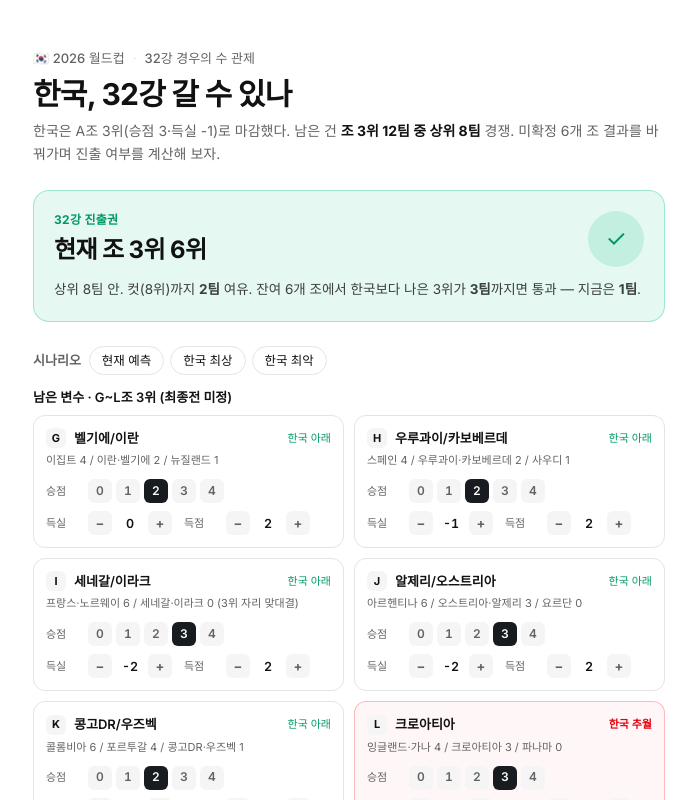
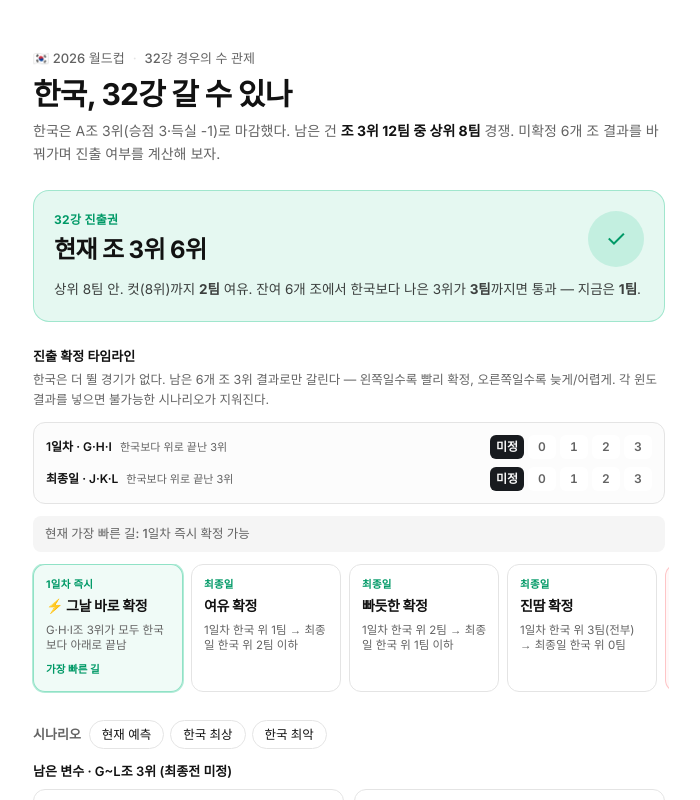
Before and after one commit to cykim8811/korea32, a Next.js app in the folder frontend/: page / in a window 1280 px wide. Shown: the top 800 px of the page, without its empty margins (291-991 px from the left). Built offline with nearby package versions, Linux system fonts and the light colour scheme.

Commit message:
진출 확정 타임라인 추가: 왼쪽=빨리 확정, 오른쪽=늦게/탈락, 결과 입력 시 가지치기

```diff
--- a/frontend/app/page.tsx
+++ b/frontend/app/page.tsx
@@ -123,6 +123,9 @@ export default function Page() {
         pendingAhead={pendingAhead}
         maxPendingAhead={maxPendingAhead}
       />
+
+      {/* 진출 확정 타임라인 */}
+      <ScenarioTimeline />
 
       {/* 시나리오 프리셋 */}
       <div className="mt-6 mb-3 flex items-center gap-2">
@@ -281,6 +284,280 @@ function Verdict({
           </>
         )}
       </p>
+    </div>
+  );
+}
+
+// ── 진출 확정 타임라인 ─────────────────────────────────────────────────
+// 한국은 더 뛸 경기가 없다. 진출은 남은 6개 조 3위 결과로만 갈린다.
+// 일정상 1일차(G·H·I) → 최종일(J·K·L). 각 윈도에서 "한국보다 위로 끝난
+// 3위 수"만이 변수. 확정 4팀(4점)이 이미 앞 → 잔여 누적 3팀까지는 진출,
+// 4팀째가 올라서는 순간 탈락. 왼쪽일수록 빨리 확정된다.
+type WVal = "?" | 0 | 1 | 2 | 3;
+
+type ScenarioCard = {
+  key: string;
+  when: string;
+  title: string;
+  desc: string;
+  tone: "in" | "out";
+  k1?: number; // 1일차 한국 위 팀 수 (IN 카드)
+  k2max?: number; // 최종일 허용 상한 (IN 카드)
+};
+
+const CARDS: ScenarioCard[] = [
+  {
+    key: "A",
+    when: "1일차 즉시",
+    title: "⚡ 그날 바로 확정",
+    desc: "G·H·I조 3위가 모두 한국보다 아래로 끝남",
+    tone: "in",
+    k1: 0,
+    k2max: 99,
+  },
+  {
+    key: "B",
+    when: "최종일",
+    title: "여유 확정",
+    desc: "1일차 한국 위 1팀 → 최종일 한국 위 2팀 이하",
+    tone: "in",
+    k1: 1,
+    k2max: 2,
+  },
+  {
+    key: "C",
+    when: "최종일",
+    title: "빠듯한 확정",
+    desc: "1일차 한국 위 2팀 → 최종일 한국 위 1팀 이하",
+    tone: "in",
+    k1: 2,
+    k2max: 1,
+  },
+  {
+    key: "D",
+    when: "최종일",
+    title: "진땀 확정",
+    desc: "1일차 한국 위 3팀(전부) → 최종일 한국 위 0팀",
+    tone: "in",
+    k1: 3,
+    k2max: 0,
+  },
+  {
+    key: "E",
+    when: "탈락 라인",
+    title: "✕ 탈락",
+    desc: "한국 위로 끝난 3위가 누적 4팀이 되는 순간",
+    tone: "out",
+  },
+];
+
+function ScenarioTimeline() {
+  const [w1, setW1] = useState<WVal>("?");
+  const [w2, setW2] = useState<WVal>("?");
+
+  const n1 = w1 === "?" ? null : w1;
+  const n2 = w2 === "?" ? null : w2;
+
+  // 전체 상태
+  let state: "undecided" | "in" | "out" = "undecided";
+  if (n1 === 0) state = "in"; // 1일차 0팀 → 즉시 확정
+  else if (n1 !== null && n2 !== null) state = n1 + n2 <= 3 ? "in" : "out";
+
+  // 카드별 상태 계산
+  type CardStat = "occurred" | "next" | "possible" | "pruned";
+  const maxTotal = (n1 ?? 3) + (n2 ?? 3);
+
+  function evalCard(c: ScenarioCard): { possible: boolean; occurred: boolean } {
+    if (c.tone === "out") {
+      const occurred = n1 !== null && n2 !== null && n1 + n2 >= 4;
+      const possible = maxTotal >= 4; // 아직 탈락이 도달 가능한가
+      return { possible, occurred };
+    }
+    const k1 = c.k1!;
+    const k2max = c.k2max!;
+    const w1ok = n1 === null || n1 === k1;
+    const w2ok = n2 === null || n2 <= k2max;
+    const possible = w1ok && w2ok;
+    let occurred = false;
+    if (c.key === "A") occurred = n1 === 0;
+    else occurred = n1 === k1 && n2 !== null && n2 <= k2max;
+    return { possible, occurred };
+  }
+
+  // 가장 빠른(왼쪽) 아직 가능한 IN 카드 → 현재 노려야 할 경로
+  let nextKey: string | null = null;
+  if (state === "undecided") {
+    for (const c of CARDS) {
+      if (c.tone !== "in") continue;
+      const { possible, occurred } = evalCard(c);
+      if (possible && !occurred) {
+        nextKey = c.key;
+        break;
+      }
+    }
+  }
+
+  return (
+    <section className="mt-6">
+      <div className="mb-1 text-[13px] font-semibold">
+        진출 확정 타임라인
+      </div>
+      <p className="mb-3 text-[12.5px] leading-relaxed text-muted-foreground">
+        한국은 더 뛸 경기가 없다. 남은 6개 조 3위 결과로만 갈린다 — 왼쪽일수록
+        빨리 확정, 오른쪽일수록 늦게/어렵게. 각 윈도 결과를 넣으면 불가능한
+        시나리오가 지워진다.
+      </p>
+
+      {/* 결과 입력 */}
+      <div className="mb-3 space-y-2 rounded-xl border bg-secondary/30 p-3">
+        <SegRow
+          label="1일차 · G·H·I"
+          hint="한국보다 위로 끝난 3위"
+          value={w1}
+          onChange={setW1}
+        />
+        <SegRow
+          label="최종일 · J·K·L"
+          hint="한국보다 위로 끝난 3위"
+          value={w2}
+          onChange={setW2}
+        />
+        {(n1 !== null || n2 !== null) && (
+          <button
+            onClick={() => {
+              setW1("?");
+              setW2("?");
+            }}
+            className="text-[11.5px] text-muted-foreground underline-offset-2 hover:underline"
+          >
+            결과 초기화
+          </button>
+        )}
+      </div>
+
+      {/* 현재 상태 한 줄 */}
+      <div
+        className={`mb-3 rounded-lg px-3 py-2 text-[12.5px] font-medium ${
+          state === "in"
+            ? "bg-emerald-500/10 text-emerald-700 dark:text-emerald-400"
+            : state === "out"
+              ? "bg-red-500/10 text-red-700 dark:text-red-400"
+              : "bg-secondary text-muted-foreground"
+        }`}
+      >
+        {state === "in"
+          ? "✓ 32강 진출 확정 — 더 추월 불가"
+          : state === "out"
+            ? "✕ 탈락 확정 — 한국 위로 4팀"
+            : nextKey
+              ? `현재 가장 빠른 길: ${
+                  CARDS.find((c) => c.key === nextKey)!.when
+                } 확정 가능`
+              : "결과를 입력하면 가능한 시나리오만 남는다"}
+      </div>
+
+      {/* 카드 시퀀스 (왼→오: 빠름→늦음/탈락) */}
+      <div className="-mx-1 flex gap-2 overflow-x-auto px-1 pb-1">
+        {CARDS.map((c) => {
+          const { possible, occurred } = evalCard(c);
+          let stat: CardStat = "possible";
+          if (occurred) stat = "occurred";
+          else if (!possible) stat = "pruned";
+          else if (c.key === nextKey) stat = "next";
+          return <TimelineCard key={c.key} c={c} stat={stat} />;
+        })}
+      </div>
+    </section>
+  );
+}
+
+function SegRow({
+  label,
+  hint,
+  value,
+  onChange,
+}: {
+  label: string;
+  hint: string;
+  value: WVal;
+  onChange: (v: WVal) => void;
+}) {
+  const opts: WVal[] = ["?", 0, 1, 2, 3];
+  return (
+    <div className="flex flex-wrap items-center gap-x-2 gap-y-1">
+      <span className="text-[12px] font-semibold">{label}</span>
+      <span className="text-[11px] text-muted-foreground">{hint}</span>
+      <div className="ml-auto flex gap-1">
+        {opts.map((o) => (
+          <button
+            key={String(o)}
+            onClick={() => onChange(o)}
+            className={`h-6 min-w-7 rounded-md px-1.5 text-[12px] font-semibold tabular-nums transition-colors ${
+              value === o
+                ? "bg-primary text-primary-foreground"
+                : "bg-card text-muted-foreground hover:bg-accent"
+            }`}
+          >
+            {o === "?" ? "미정" : o}
+          </button>
+        ))}
+      </div>
+    </div>
+  );
+}
+
+function TimelineCard({
+  c,
+  stat,
+}: {
+  c: ScenarioCard;
+  stat: "occurred" | "next" | "possible" | "pruned";
+}) {
+  const isOut = c.tone === "out";
+  const base =
+    "shrink-0 w-[150px] rounded-xl border p-3 transition-all select-none";
+  const cls =
+    stat === "pruned"
+      ? "opacity-35 grayscale border-border bg-card"
+      : stat === "occurred"
+        ? isOut
+          ? "border-red-500/50 bg-red-500/10 ring-2 ring-red-500/30"
+          : "border-emerald-500/50 bg-emerald-500/10 ring-2 ring-emerald-500/30"
+        : stat === "next"
+          ? "border-emerald-500/40 bg-emerald-500/[0.06] ring-1 ring-emerald-500/30"
+          : isOut
+            ? "border-red-500/25 bg-red-500/[0.03]"
+            : "border-border bg-card";
+  return (
+    <div className={`${base} ${cls}`}>
+      <div
+        className={`text-[10.5px] font-bold uppercase tracking-wide ${
+          isOut ? "text-red-500" : "text-emerald-600"
+        }`}
+      >
+        {c.when}
+      </div>
+      <div className="mt-0.5 text-[14px] font-bold tracking-tight">
+        {c.title}
+      </div>
+      <div className="mt-1.5 text-[11.5px] leading-snug text-muted-foreground">
+        {c.desc}
+      </div>
+      {stat === "occurred" && (
+        <div className="mt-2 text-[10.5px] font-semibold">
+          {isOut ? "현재 시나리오" : "확정"}
+        </div>
+      )}
+      {stat === "next" && (
+        <div className="mt-2 text-[10.5px] font-semibold text-emerald-600">
+          가장 빠른 길
+        </div>
+      )}
+      {stat === "pruned" && (
+        <div className="mt-2 text-[10.5px] font-semibold text-muted-foreground">
+          불가능
+        </div>
+      )}
     </div>
   );
 }
```
